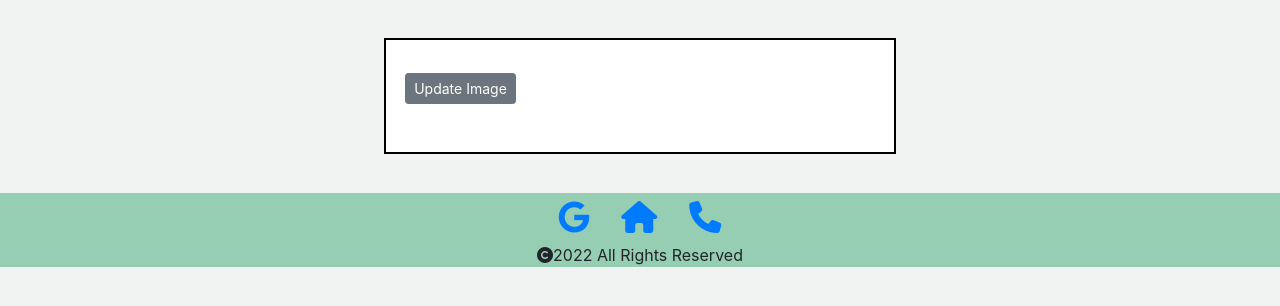
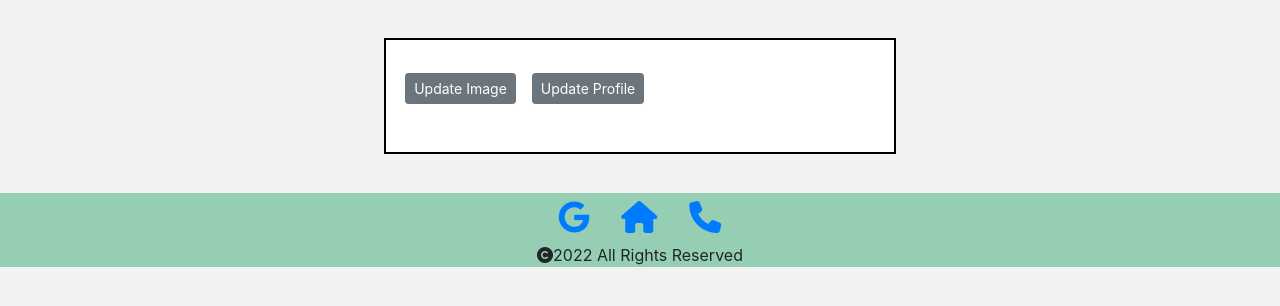
Before and after one commit to Sabretooth1405/Expense_Tracker, a Django app: template expense_tracker/users/templates/users/profile.html in a window 1280 px wide. Shown: the part 88-394 px from the top of the page. Run offline with Django 3.2, Linux system fonts and the light colour scheme; the template is opened without the code that fills it, so the values that code supplies are empty; some libraries are stand-ins or nearby versions.

Commit message:
some changes

```diff
--- a/expense_tracker/expenses/templates/expenses/expenses.html
+++ b/expense_tracker/expenses/templates/expenses/expenses.html
@@ -22,7 +22,7 @@
                 <div class="credit-cont">
                     <a href="{% url 'expense-update' expense.id %}" class="btn btn-primary">Update</a> <a href="{% url 'expense-delete' expense.id %}" class="btn btn-danger del">Delete</a><span
                         class="credit"><small>
-                            Spent on <a href="#">{{expense.category}} </a> on
+                            Spent on {{expense.category}}  on
                             {{expense.date|date:"M j,Y"}} </small></span>
                 </div>
             </div>
--- a/expense_tracker/users/templates/users/profile.html
+++ b/expense_tracker/users/templates/users/profile.html
@@ -9,8 +9,8 @@
                 <p class="text-muted">{{user.email}}</p>
             </div>
         </div>
-        <p id="change"><a class="btn btn-secondary btn-sm mt-1"
-                href="{% url 'update-user-image' user.profile.id %}">Update Image</a></p>
+        <p id="change"><a class="btn btn-secondary btn-sm mt-1 mr-3"
+                href="{% url 'update-user-image' user.profile.id %}">Update Image</a><a class="btn btn-secondary btn-sm mt-1" href="{% url 'update-user' user.profile.id %}">Update Profile</a></p>
     </div>
 
 </section>
```
Also changed, not shown: expense_tracker/db.sqlite3.
